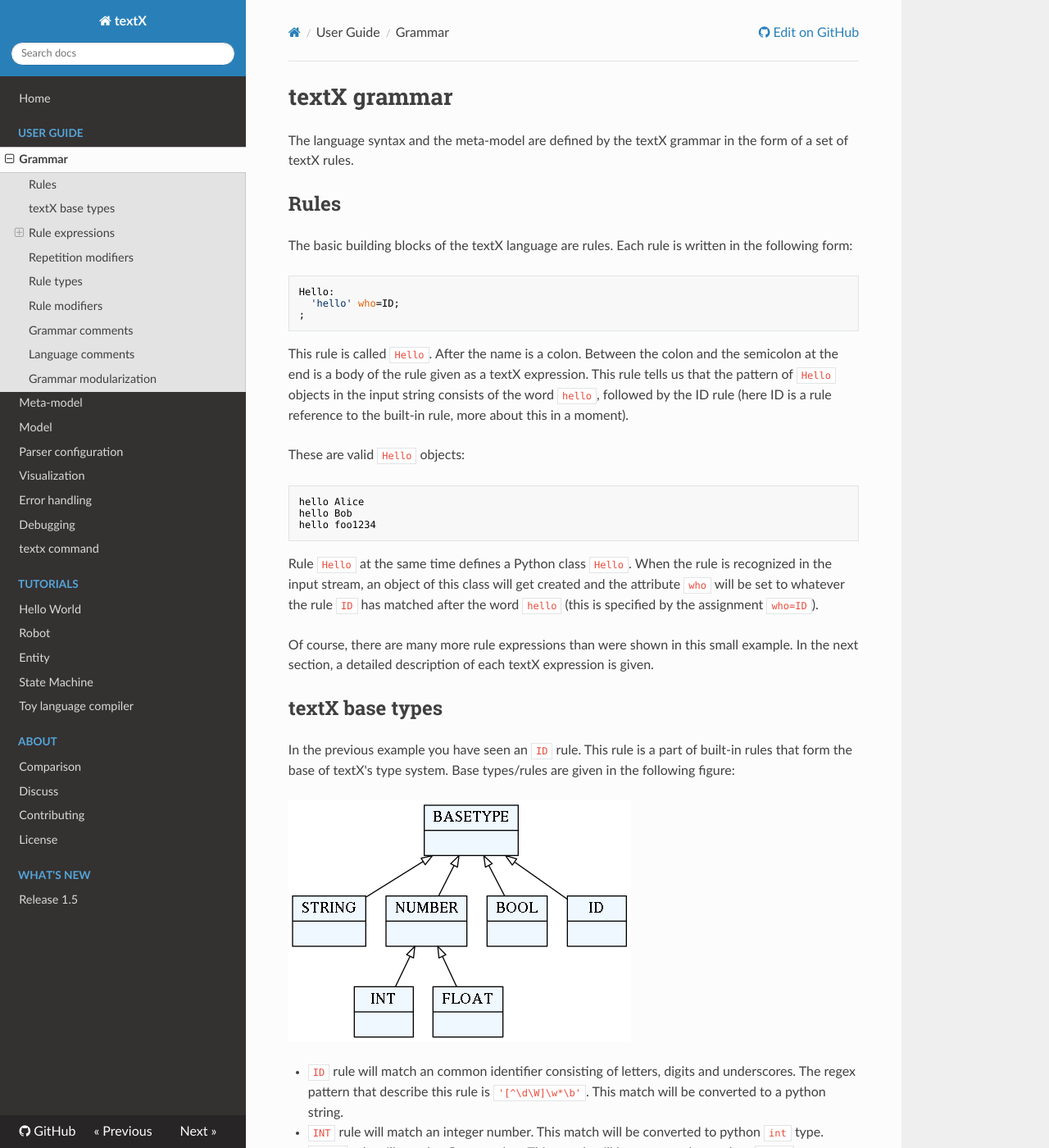
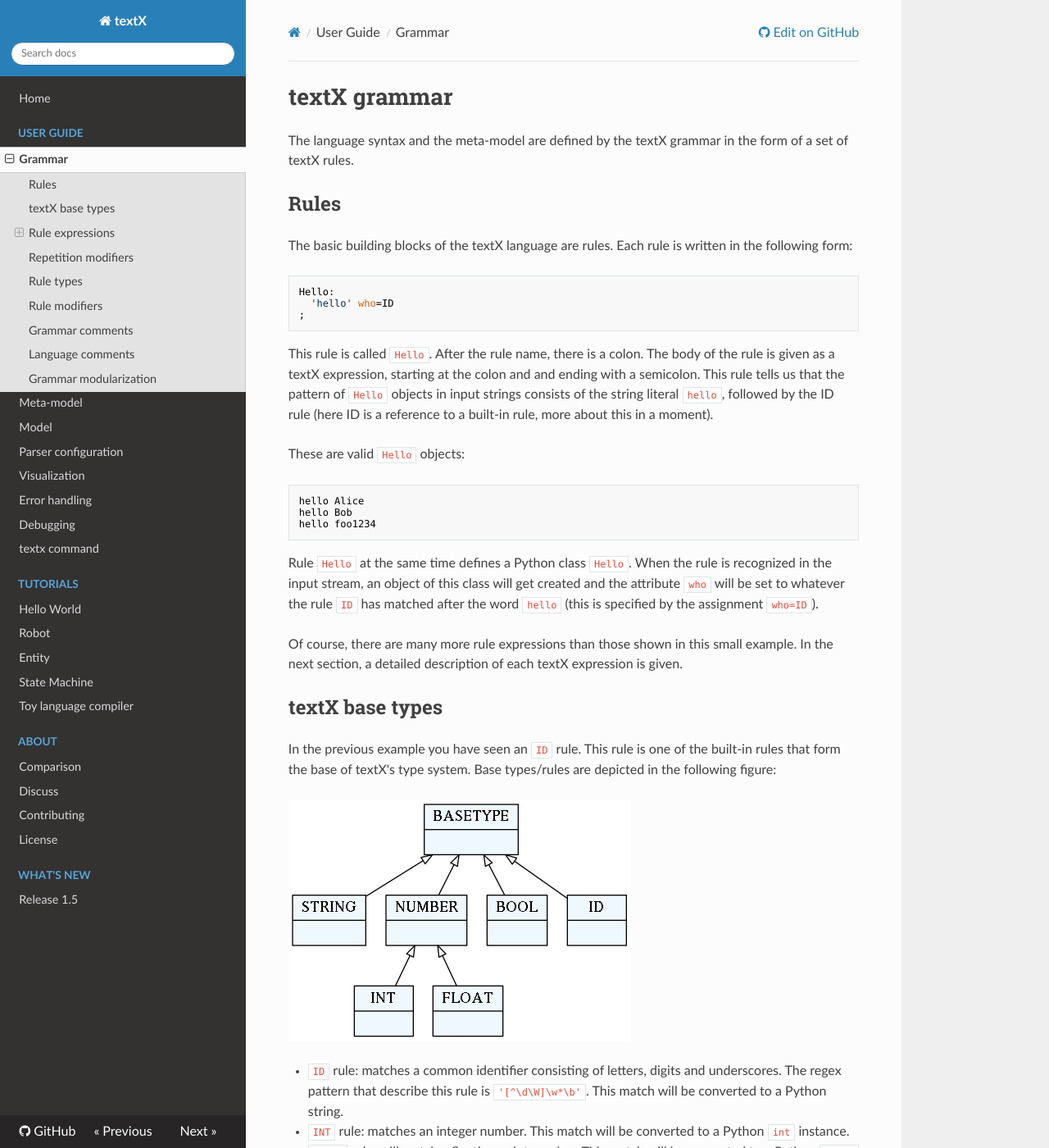
Before and after one commit to textX/textX, an MkDocs documentation site: the page built from docs/grammar.md, in a window 1280 px wide and 1400 px high. Shown: the whole window at 82% size. Built offline with MkDocs 1.6.1, drawn with Linux system fonts in a browser that asks for light colours; nearby versions of some CDN libraries; old or Windows-style settings are respelled for this version of MkDocs; some of the changed text lies outside the part shown.

Commit message:
minor corrections to docs

```diff
--- a/docs/grammar.md
+++ b/docs/grammar.md
@@ -9,14 +9,14 @@
 in the following form:
 
     Hello:
-      'hello' who=ID;
+      'hello' who=ID
     ;
 
-This rule is called `Hello`. After the name is a colon. Between the colon and
-the semicolon at the end is a body of the rule given as a textX expression. This
-rule tells us that the pattern of `Hello` objects in the input string consists
-of the word `hello`, followed by the ID rule (here ID is a rule reference to the
-built-in rule, more about this in a moment).
+This rule is called `Hello`. After the rule name, there is a colon. The body of the
+rule is given as a textX expression, starting at the colon and and ending with a
+semicolon. This rule tells us that the pattern of `Hello` objects in input strings
+consists of the string literal `hello`, followed by the ID rule (here ID is a
+reference to a built-in rule, more about this in a moment).
 
 These are valid `Hello` objects:
 
@@ -29,28 +29,28 @@
 attribute `who` will be set to whatever the rule `ID` has matched after the word
 `hello` (this is specified by the assignment `who=ID`).
 
-Of course, there are many more rule expressions than were shown in this small example.
+Of course, there are many more rule expressions than those shown in this small example.
 In the next section, a detailed description of each textX expression is given.
 
 ## textX base types
 
-In the previous example you have seen an `ID` rule. This rule is a part of
+In the previous example you have seen an `ID` rule. This rule is one of the
 built-in rules that form the base of textX's type system. Base types/rules are
-given in the following figure:
+depicted in the following figure:
 
 ![base types](images/base_types.png)
 
-* `ID` rule will match an common identifier consisting of letters, digits
+* `ID` rule: matches a common identifier consisting of letters, digits
   and underscores. The regex pattern that describe this rule is `'[^\d\W]\w*\b'`.
-  This match will be converted to a python string.
-* `INT` rule will match an integer number. This match will be converted to
-  python `int` type.
-* `FLOAT` rule will match a float number. This match will be converted to
-  python `float` type.
-* `BOOL` rule will match words `true` or `false`. This match
-  will be converted to python `bool` type.
-* `STRING` rule will match a quoted string. This match will be converted
-  to python `str` type.
+  This match will be converted to a Python string.
+* `INT` rule: matches an integer number. This match will be converted to
+  a Python `int` instance.
+* `FLOAT` rule: will match a floating point number. This match will be converted
+  to a Python `float` instance.
+* `BOOL` rule: matches the words `true` or `false`. This match
+  will be converted to a Python `bool` instance.
+* `STRING` rule: matches a quoted string. This match will be converted
+  to a Python `str` instance.
 
 Built-in types are automatically converted to python types during object
 instantiation. See
@@ -399,8 +399,8 @@
 
 * **Match rule reference** - will *call* another rule. When instance of the called
   rule is created, it will be assigned to the attribute on the LHS. We say that the
-  referred object is contained inside the referring object (e.g. they form a
-  [parent-child relationship](metamodel.md#parent-child-relationships).
+  referred object is contained inside the referring object (i.e. they form a
+  [parent-child relationship](metamodel.md#parent-child-relationships)).
 
     Example::
 
```
